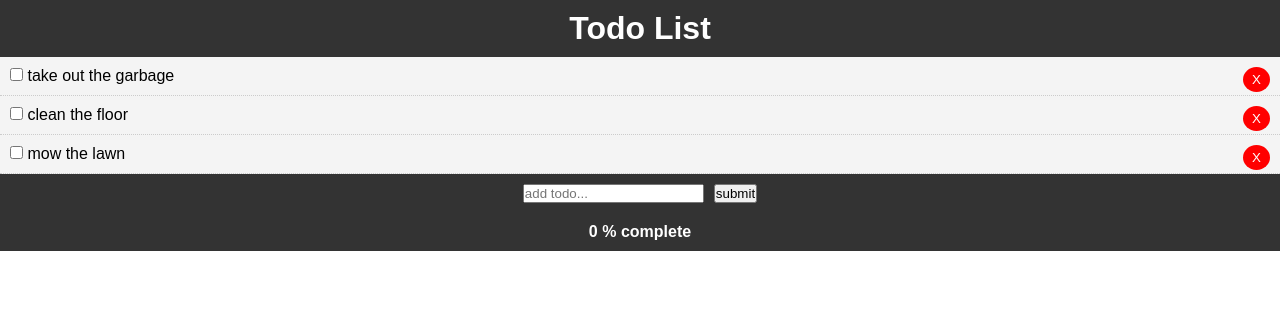
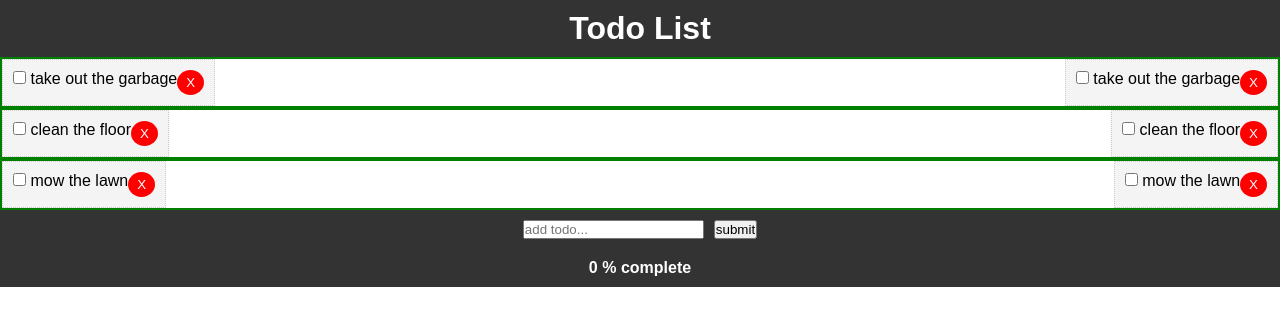
Before and after one commit to chs242/cli-practice, a Vue app: page / in a window 1280 px wide. Shown: the top 326 px of the page. Built offline with nearby package versions, Linux system fonts and the light colour scheme.

Commit message:
got the flex display. will fix the rest and add functionality later

```diff
--- a/src/components/TodoItem.vue
+++ b/src/components/TodoItem.vue
@@ -24,7 +24,7 @@ export default {
 .todo-item {
   background: #f4f4f4;
   padding: 10px;
-  border-bottom: 1px #ccc dotted;
+  border: 1px #ccc dotted;
 }
 
 .is-complete {
--- /dev/null
+++ b/src/components/TodoItemComplete.vue
@@ -0,0 +1,43 @@
+<template>
+    <div class="todo-item" :class="{ 'is-complete': todo.completed }">
+    <p>
+      <input type="checkbox" @change="markComplete" />
+      {{ todo.title }}
+      <button @click="$emit('del-todo', todo.id)" class="del">X</button>
+    </p>
+  </div>
+</template>
+
+<script>
+export default {
+    name: "TodoItemComplete",
+    props: ["todo"],
+  methods: {
+    markComplete() {
+      this.todo.completed = !this.todo.completed;
+    }
+  }
+}
+</script>
+
+<style scoped>
+    .todo-item {
+    background: #f4f4f4;
+    padding: 10px;
+    border: 1px #ccc dotted;
+    }
+
+    .is-complete {
+    text-decoration: line-through;
+    }
+
+    .del {
+    background: #ff0000;
+    color: #fff;
+    border: none;
+    padding: 5px 9px;
+    border-radius: 50%;
+    cursor: pointer;
+    float: right;
+    }
+</style>
--- a/src/components/Todos.vue
+++ b/src/components/Todos.vue
@@ -1,21 +1,30 @@
 <template>
   <div>
-    <div v-bind:key="todo.id" v-for="todo in todos">
+    <div class="todos-container" v-bind:key="todo.id" v-for="todo in todos">
       <TodoItem v-bind:todo="todo" v-on:del-todo="$emit('del-todo', todo.id)" />
+      <TodoItemComplete v-bind:todo="todo" v-on:del-todo="$emit('del-todo', todo.id)"/>
     </div>
   </div>
 </template>
 
 <script>
 import TodoItem from "./TodoItem.vue";
+import TodoItemComplete from "./TodoItemComplete.vue"
 
 export default {
   name: "Todos",
   components: {
-    TodoItem
+    TodoItem,
+    TodoItemComplete
   },
   props: ["todos"]
 };
 </script>
 
-<style scoped></style>
+<style scoped>
+  .todos-container{
+    display: flex;
+    justify-content: space-between;
+    border: 2px solid green;
+  }
+</style>
```
